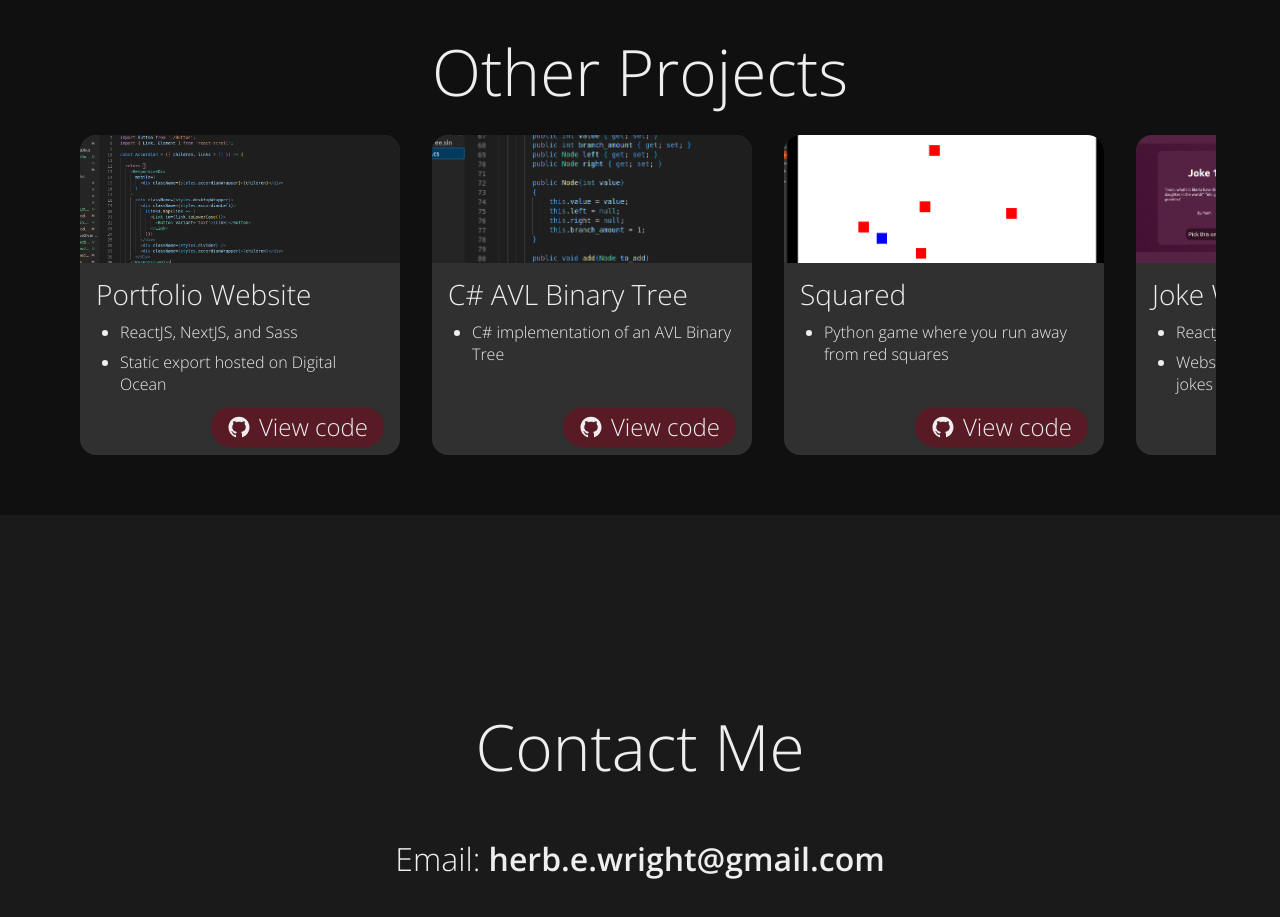
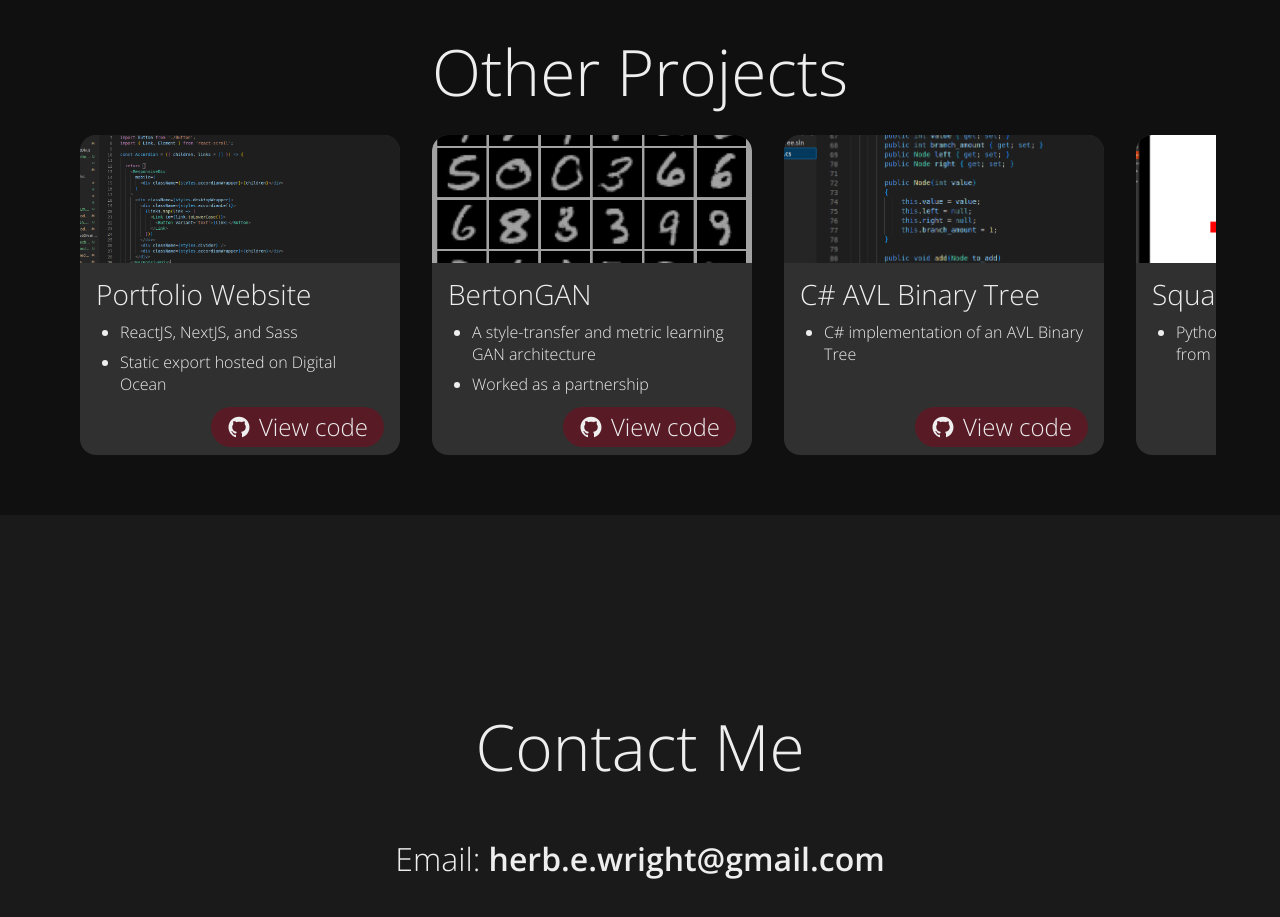
Before and after one commit to Herb-Wright/personal-site-nextjs, a Next.js app: page /projects in a window 1280 px wide. Shown: the part 1800-2717 px from the top of the page. Built offline with nearby package versions, Linux system fonts and the light colour scheme.

Commit message:
minor updates to website

```diff
--- a/components/OtherProjectsSection.js
+++ b/components/OtherProjectsSection.js
@@ -34,6 +34,15 @@ const projects = [
 			'ReactJS, NextJS, and Sass',
 			'Static export hosted on Digital Ocean',
 		],
+	},
+	{
+		title: 'BertonGAN',
+		action: <GithubAction link='https://github.com/Herb-Wright/berton-gan' />,
+		img: '/bertongan.png',
+		items: [
+			'A style-transfer and metric learning GAN architecture',
+			'Worked as a partnership'
+		]
 	},
 	{
 		title: 'C# AVL Binary Tree',
```
Also changed, not shown: components/ResumeSection.js (+7 -11 lines), public/bertongan.png (added), 1 other file (tests, documents, lock files or other folders).
